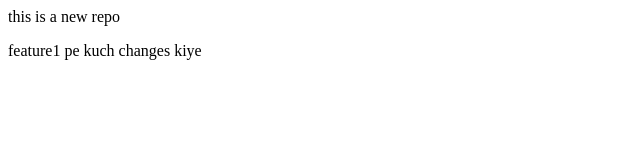
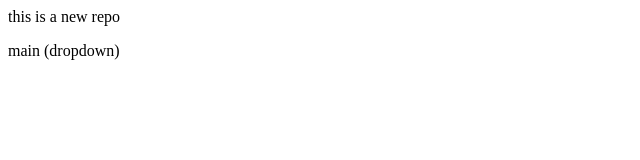
Before and after one commit to ShokinAnsari/LocalRepo, a plain HTML site: page index.html in a window 1280 px wide. Shown: the full height of the page, 0-640 px from the left. Drawn offline with Linux system fonts and the light colour scheme.

Commit message:
added dropdown

```diff
--- a/index.html
+++ b/index.html
@@ -1,2 +1,2 @@
 <p>this is a new repo</p>
-<p>feature1 pe kuch changes kiye</p>
+<p>main (dropdown)</p>
```
